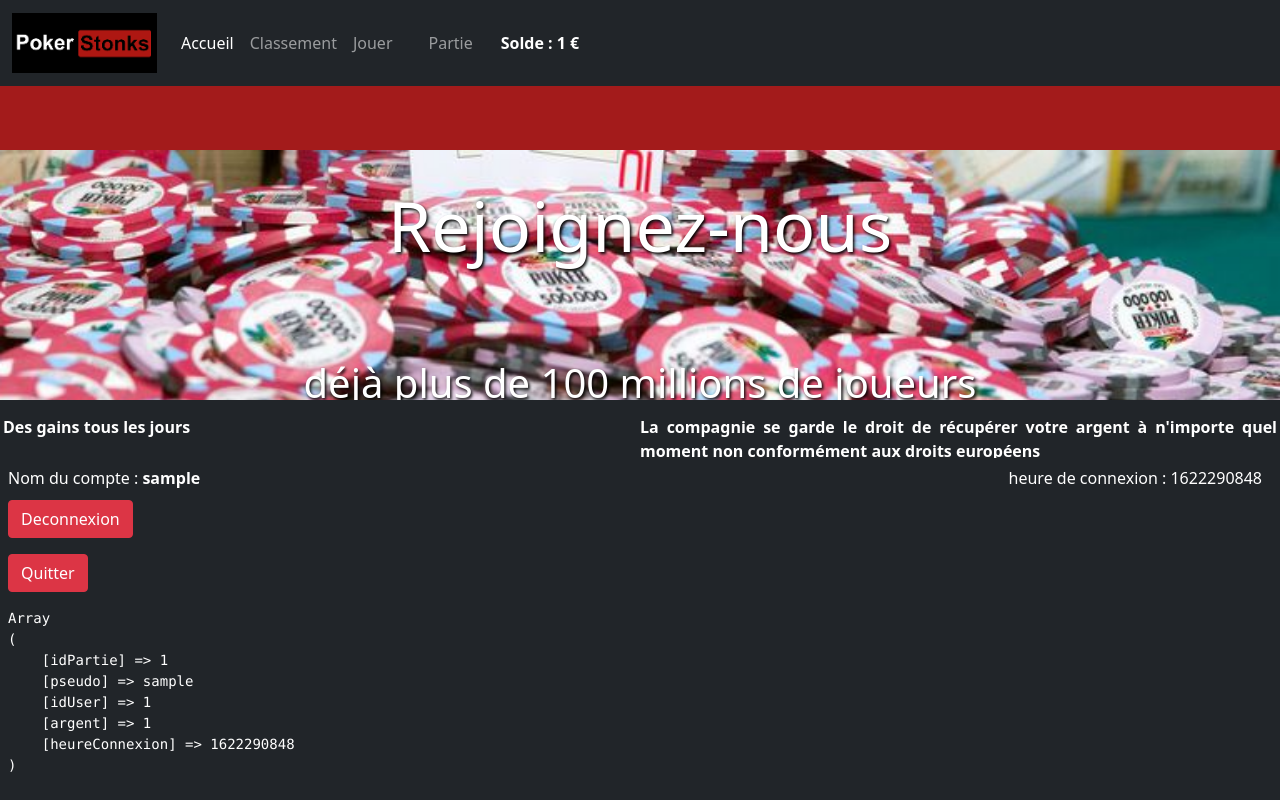
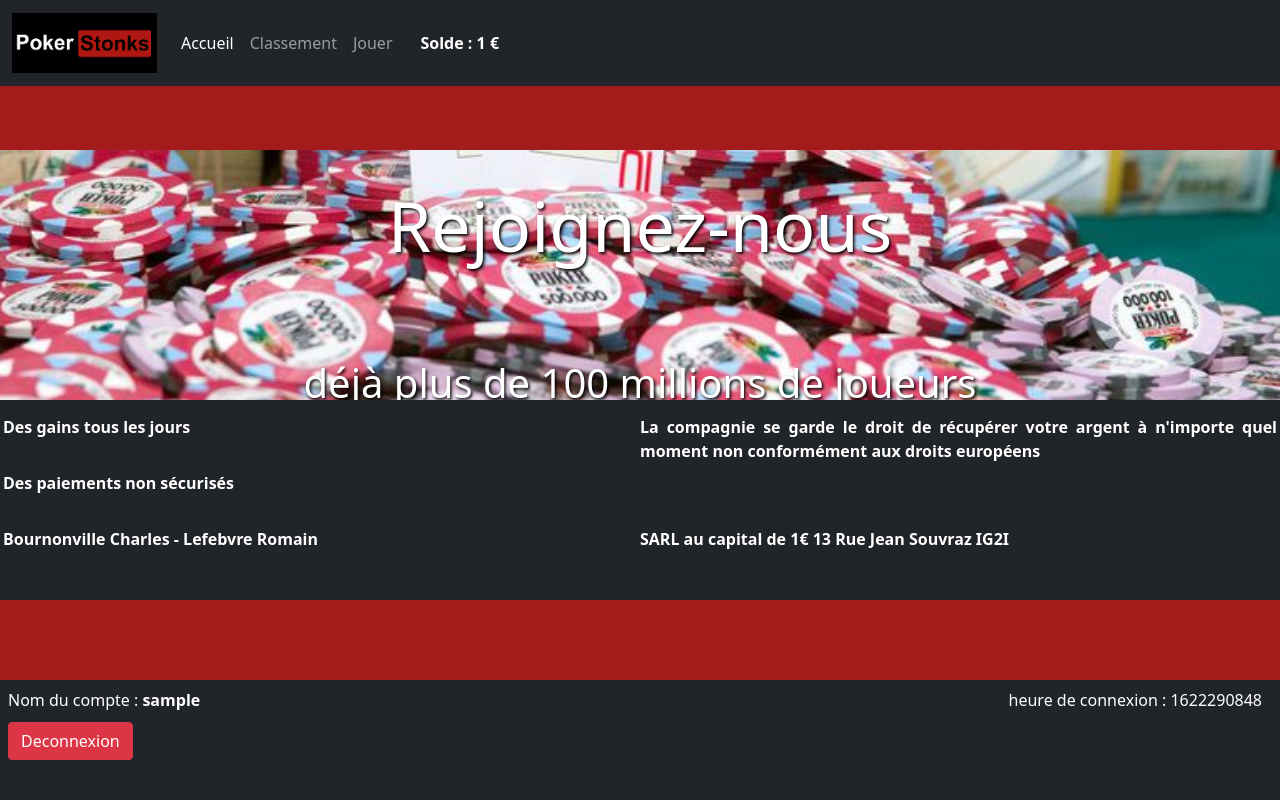
Before and after one commit to patacoing/Pokerstonks, a PHP site: page / in a window 1280 px wide. Run offline with PHP 8.4, Linux system fonts and the light colour scheme; the visitor is signed in with stand-in values (Sample User, id 1); data that the repository does not hold is empty.

Commit message:
revient sur l'ancient commit

```diff
--- a/ajax/deconnexion.php
+++ /dev/null
@@ -1,14 +0,0 @@
-<?php
-session_start();
-include_once "../modele.php";
-include_once "../libs/maLibUtils.php";
-
-if($idPartie = valider("idPartie"))
-if($idPartie!='/')
-if($idUser = valider("idUser")){
-    quitterLaPartie($idPartie,$idUser);
-    unset($_SESSION['idPartie']);
-    echo "quitter";
-}
-
-?>
--- a/index.php
+++ b/index.php
@@ -27,26 +27,6 @@ switch($view){
 }
 include("templates/footer.php");
 ?>
-<input type="hidden" id="idUser" value=<?php if($idUser = valider("idUser","SESSION")) echo "\"$idUser\"";?>/>
-<input type="hidden" id="idPartie" value=<?php if($idPartie = valider("idPartie","SESSION")) echo "\"$idPartie\""; ?>/>
 <script src="https://cdn.jsdelivr.net/npm/bootstrap@5.0.0-beta3/dist/js/bootstrap.bundle.min.js" integrity="sha384-JEW9xMcG8R+pH31jmWH6WWP0WintQrMb4s7ZOdauHnUtxwoG2vI5DkLtS3qm9Ekf" crossorigin="anonymous"></script>
 </body>
-
-<script type="text/javascript">
-    window.addEventListener("beforeunload",fermeture());
-    function fermeture(){
-        var idUser = document.getElementById("idUser").value;
-        var idPartie = document.getElementById("idPartie").value;
-        if(idUser!="" && idPartie!=""){
-            var xhttp = new XMLHttpRequest();
-            xhttp.onreadystatechange = function() {
-                if (this.readyState == 4 && this.status == 200) {
-                    console.log(this.responseText);
-                }
-            };
-            xhttp.open("GET", "ajax/deconnexion.php?idUser="+idUser+"&idPartie="+idPartie, true);
-            xhttp.send();
-        }
-    }
-</script>
 </html>
--- a/modele.php
+++ b/modele.php
@@ -63,7 +63,7 @@ function quitterLaPartie($idPartie,$idUser){
     */
     $sql = "DELETE FROM historique WHERE idUser=$idUser AND idPartie=$idPartie;";
     $sql .= "DELETE FROM joueurPaire WHERE idUser=$idUser;";
-    $sql .= "DELETE FROM 'role' WHERE iduser=$idUser";
+    $sql .= "DELETE FROM role WHERE iduser=$idUser";
     SQLDelete($sql);
     $sql = "UPDATE partie SET nbJoueurs=nbJoueurs-1 WHERE idPartie=$idPartie";
     //si la partie est vide ==> on la supprime
--- a/templates/footer.php
+++ b/templates/footer.php
@@ -20,11 +20,10 @@ $pseudo = valider("pseudo","SESSION");
             <?php }?>
         </form>
         <form action="controleur.php">
-        <?php if(valider("idPartie","SESSION")&&$pseudo){?>
+        <?php if(valider("idPartie","COOKIE")&&$pseudo){?>
             <input type=submit name="action" class="btn btn-danger" value="Quitter"/>
         <?php }?>
         </form>
-        <?php tprint($_SESSION); ?>
 
     </div>
 </div>
--- a/templates/header.php
+++ b/templates/header.php
@@ -31,7 +31,7 @@ $pseudo = valider("pseudo","SESSION");
             </li>
             <?php
           }
-          if(($idPartie = valider("idPartie","SESSION")) && $pseudo){
+          if(($idPartie = valider("idPartie","COOKIE")) && $pseudo){
           ?>
             <li class="nav-item">
                 <a class="nav-link" href="index.php?view=partie&idPartie=<?php echo $idPartie;?>" style="margin-right:20px">Partie</a>
--- a/templates/jouer.php
+++ b/templates/jouer.php
@@ -8,7 +8,7 @@ if(!$pseudo) header("Location:index.php?view=accueil");
 
 <?php
     $maPartie = userDansPartie($_SESSION['idUser']);
-    if($idPartie = valider("idPartie","SESSION")) header("Location:index.php?view=partie&idPartie=".$idPartie);
+    if($idPartie = valider("idPartie","COOKIE")) header("Location:index.php?view=partie&idPartie=".$idPartie);
     if(!count($maPartie)){
 ?>
 <h2>Rejoindre une partie</h2>
--- a/templates/partie.php
+++ b/templates/partie.php
@@ -2,7 +2,7 @@
 include_once "modele.php";
 if(!valider("pseudo","SESSION")) header("Location:index.php?view=accueil");
 else{
-    if(valider("idPartie")!= valider("idPartie","SESSION")) header("Location:index.php?view=accueil");
+    if(valider("idPartie")!= valider("idPartie","COOKIE")) header("Location:index.php?view=accueil");
 }
 $idPartie = valider("idPartie");
 echo "id de la partie : $idPartie";
```
Also changed, not shown: controleur.php (+8 -14 lines).
